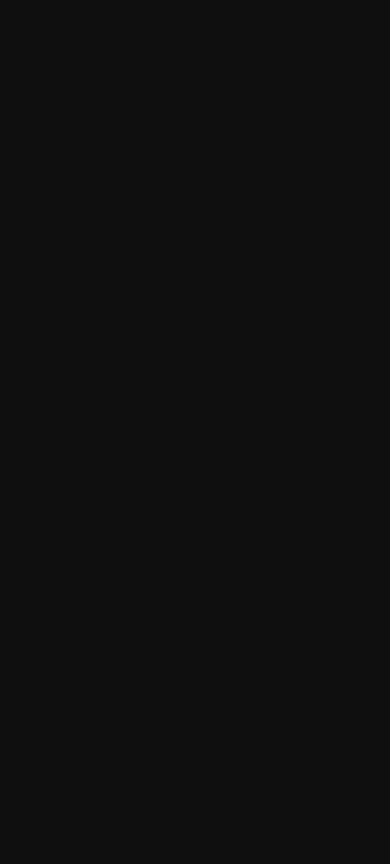
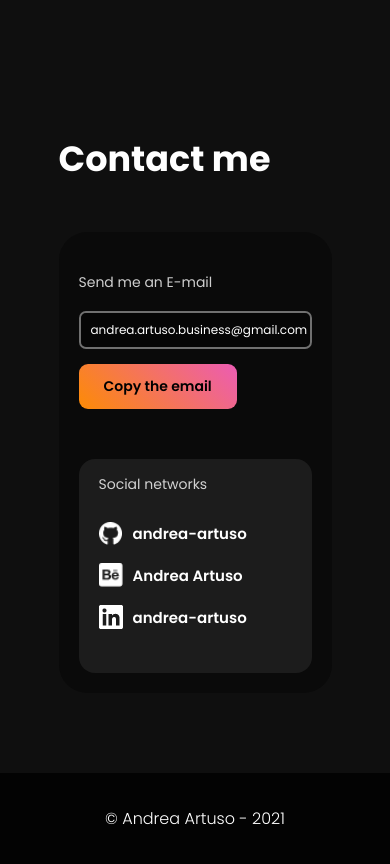
Before and after one commit to andrea-artuso/reactjs-portfolio, a React (Create React App) app: page / in a window 390 px wide. Shown: the part 5540-6404 px from the top of the page. Before the commit the page ends 5567 px from the top, so only its background shows below. Built offline with nearby package versions, Linux system fonts and the light colour scheme.

Commit message:
Created social section and footer

```diff
--- a/package.json
+++ b/package.json
@@ -9,6 +9,7 @@
     "@testing-library/user-event": "^12.8.3",
     "react": "^17.0.2",
     "react-dom": "^17.0.2",
+    "react-router-dom": "^5.3.0",
     "react-scripts": "4.0.3",
     "web-vitals": "^1.1.2"
   },
--- a/src/App.css
+++ b/src/App.css
@@ -95,6 +95,50 @@ section#projects {
 }
 
 
+.el_center-container {
+  display: flex;
+  justify-content: center;
+  align-items: center;
+}
+.contact-card {
+  width: 740px;
+  height: fit-content;
+  background-color: var(--dark-gray);
+  margin-top: 47px;
+  padding: 45px 55px 35px 55px;
+  border-radius: 28px;
+}
+.email-wrapper {
+  margin-top: 18px;
+  display: flex;
+  flex-wrap: wrap;
+  justify-content: space-between;
+  align-items: center;
+}
+
+.email-container {
+  width: 65%;
+  background-color: rgba(0,0,0, .40);
+  padding: 8px 20px;
+  border: 2px solid #707070;
+  border-radius: 7px;
+}
+
+.social-card {
+  margin-top: 50px;
+  padding: 15px 25px 50px 25px;
+  background-color: #1C1C1C;
+  border-radius: 16px;
+}
+.social-card > nav {
+  margin-top: 18px;
+  width: 100%;
+  display: flex;
+  justify-content: space-between;
+  align-items: center;
+}
+
+
 @media screen and (max-width: 1380px) {
   .hero-section {
     margin: 0 100px;
@@ -116,6 +160,15 @@ section#projects {
   }
 }
 
+@media screen and (max-width: 976px) {
+  .email-wrapper {
+    flex-direction: column;
+    align-items: flex-start;
+  }
+  .email-wrapper > a {
+    margin-top: 15px;
+  }
+}
 
 @media screen and (max-width: 890px) {
   .hero-section {
@@ -132,10 +185,46 @@ section#projects {
   .hero-content {
     max-width: 100%;
   }
+
+  .email-container {
+    width: 100%;
+  }
+
+  .social-card > nav {
+    align-items: flex-start;
+    flex-direction: column;
+  }
+  .social-card > nav > a {
+    margin: 9px 0;
+  }
 }
+
+@media screen and (max-width: 660px) {
+  .contact-card {
+    width: 100%;
+    height: fit-content;
+    background-color: var(--dark-gray);
+    margin-top: 47px;
+    padding: 40px 20px 20px 20px;
+    border-radius: 28px;
+  }
+
+  .social-card {
+    padding: 15px 20px 35px 20px;
+  }
+}
+
 @media screen and (max-width: 530px) {
   .projects-container {
     padding: 150px 46px;
+  }
+
+  .email-container {
+    font-size: 12px;
+    padding: 8px 10px;
+  }
+  .email-wrapper > a {
+    padding: 12px 25px;
   }
 }
 
@@ -147,6 +236,12 @@ section#projects {
   }
 }
 
+@media screen and (max-width: 420px) {
+  .email-container {
+    overflow-x: auto;
+  }
+}
+
 
 
 @keyframes spin {
--- a/src/App.js
+++ b/src/App.js
@@ -2,6 +2,9 @@ import { useState } from 'react';
 import { useEffect } from 'react';
 //Import ASSETS
 import ProfilePicture from './assets/ProfilePicture.webp'
+import github from './assets/Icons/github.webp'
+import behance from './assets/Icons/behance.webp'
+import linkedin from './assets/Icons/linkedin.webp'
 
 //Import STYLES
 import './App.css';
@@ -14,6 +17,8 @@ import SchoolCard from './components/Cards/SchoolCard/SchoolCard';
 import CertificationCard from './components/Cards/CertificationCard/CertificationCard';
 import SkillContainer from './components/SkillContainer/SkillContainer';
 import LanguageCard from './components/Cards/LanguageCard/LanguageCard';
+import SocialLink from './components/SocialLink/SocialLink';
+import Footer from './components/Footer/Footer';
 
 
 function App() {
@@ -27,6 +32,8 @@ function App() {
   const [languages, setLanguages] = useState([]);
   const [works, setWorks] = useState([]);
   const [skills, setSkills] = useState([]);
+
+  const [isEmailCopied, setIsEmailCopied] = useState(false);
 
   //Document useEffects
   useEffect(() => {
@@ -190,8 +197,49 @@ function App() {
         </div>
 
       </section>
+
+      <br />
+      <section id="contact">
+        <div className="resume-main_container">
+          <h1>Contact me</h1>
+          <div className="el_center-container">
+
+              <div className="contact-card">
+                <p>Send me an E-mail</p>
+
+                <div className="email-wrapper">
+                  <div className="email-container" >andrea.artuso.business@gmail.com</div>
+
+                  <Button type="primary" text={`${isEmailCopied ? "✔ Email copied!" : "Copy the email"}`} onClick={() => copyEmail(setIsEmailCopied)} />
+                </div>
+
+                <div className="social-card">
+                  <p>Social networks</p>
+
+                  <nav>
+                    <SocialLink iconPath={github} href='https://github.com/andrea-artuso' userName='andrea-artuso' />
+                    <SocialLink iconPath={behance} href='https://www.behance.net/andreaartuso' userName='Andrea Artuso' />
+                    <SocialLink iconPath={linkedin} href='https://www.linkedin.com/in/andrea-artuso/' userName='andrea-artuso' />
+                  </nav>
+                </div>
+              </div>
+
+          </div>
+
+        </div>
+      </section>
+
+      <Footer />
     </>
   );
+}
+
+function copyEmail(setIsEmailCopied, isEmailCopied){
+  navigator.clipboard.writeText("andrea.artuso.business@gmail.com");
+  setIsEmailCopied(!isEmailCopied);
+  setTimeout(()=>{
+    setIsEmailCopied(false);
+  }, 1200)
 }
 
 function getDocumentData(setData){
--- /dev/null
+++ b/src/components/Footer/Footer.css
@@ -0,0 +1,10 @@
+.footer {
+    background-color: #030303;
+    padding: 33px 0;
+    display: flex;
+    justify-content: center;
+    align-items: center;
+    font-size: 16px;
+    font-weight: 300;
+    color: #fff;
+}
--- /dev/null
+++ b/src/components/Footer/Footer.jsx
@@ -0,0 +1,11 @@
+import './Footer.css'
+
+const Footer = () => {
+    return (
+        <footer className="footer">
+            © Andrea Artuso - 2021
+        </footer>
+    )
+}
+
+export default Footer
--- /dev/null
+++ b/src/components/SocialLink/SocialLink.css
@@ -0,0 +1,13 @@
+.link-button > * {
+    vertical-align: middle;
+    color: #fff;
+    text-decoration: none;
+}
+.link-button > img {
+    width: 24px;
+    margin-right: 10px;
+}
+.link-button > span {
+    font-size: 15px;
+    font-weight: 600;
+}
--- /dev/null
+++ b/src/components/SocialLink/SocialLink.jsx
@@ -0,0 +1,12 @@
+import './SocialLink.css'
+
+const SocialLink = ( {iconPath, href, userName} ) => {
+    return (
+        <a href={href} target="_blank" rel="noreferrer" className="link-button" >
+            <img src={iconPath} alt=""></img>
+            <span>{userName}</span>
+        </a>
+    )
+}
+
+export default SocialLink
```
Also changed, not shown: src/assets/Icons/linkedin.webp (added), 1 other file (tests, documents, lock files or other folders).
